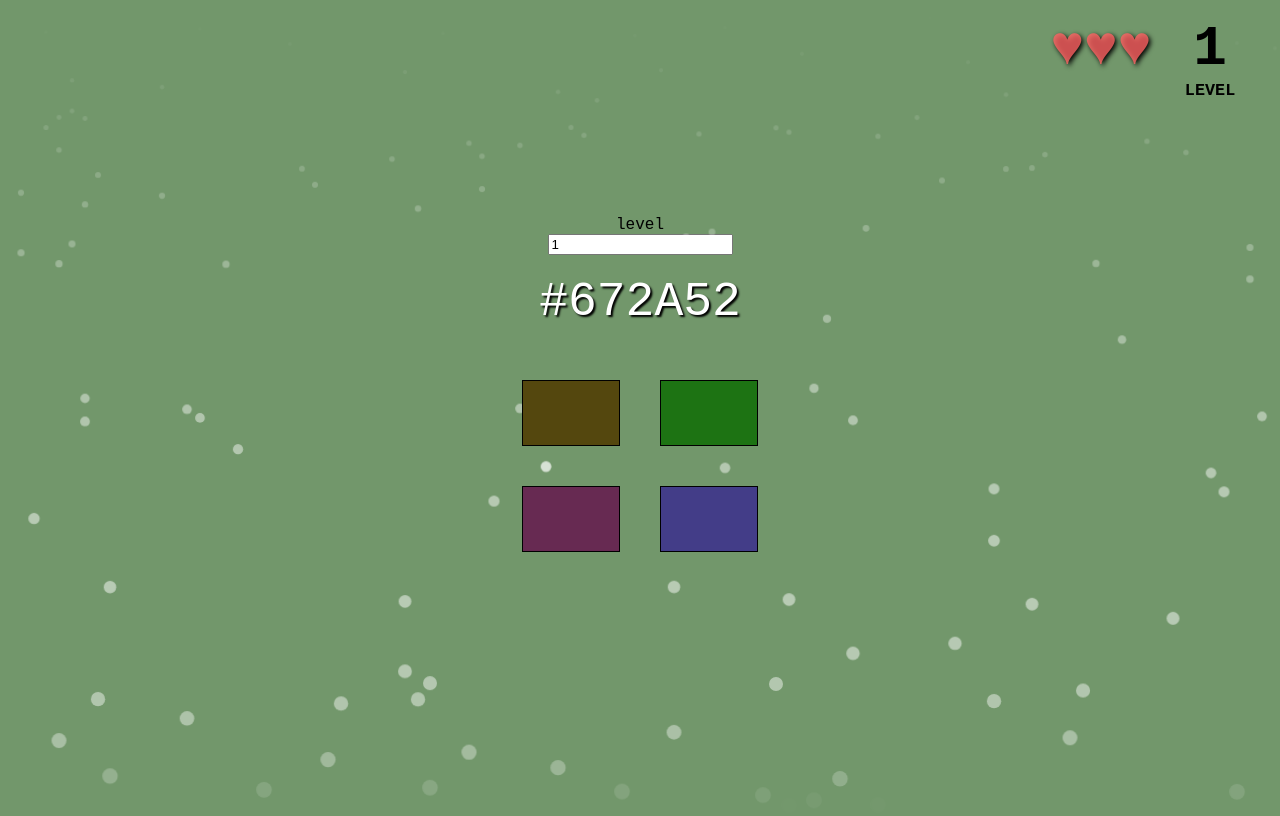
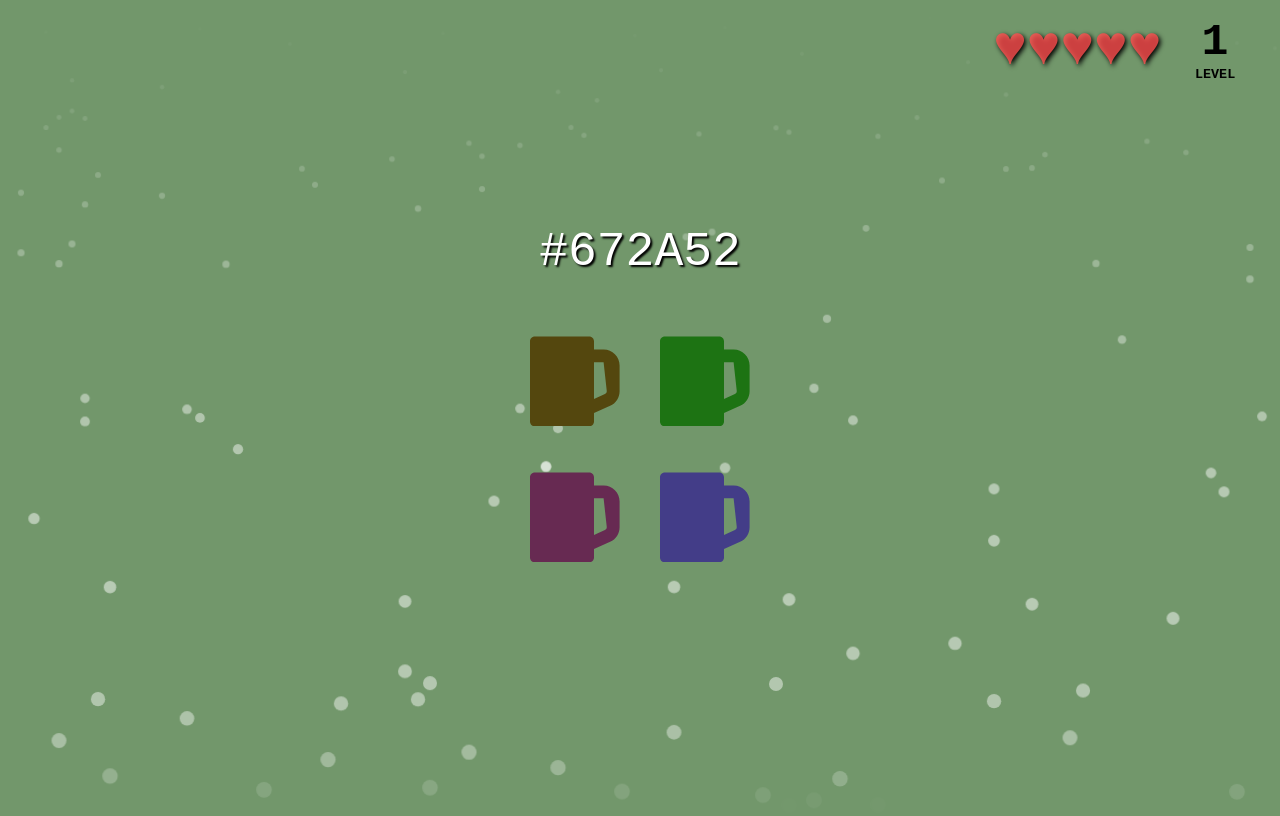
Before and after one commit to parostatkiem/know-it-or-guess-it, a React (Create React App) app: page / in a window 1280 px wide. Built offline with nearby package versions, Linux system fonts and the light colour scheme; the HTML template or start-up script is replaced by a standard one.

Commit message:
works even better

```diff
--- a/src/App.js
+++ b/src/App.js
@@ -1,10 +1,10 @@
 import './background.scss';
 import './app.scss';
 import ColorTile from './components/ColorTile/ColorTile';
-import { useState, useCallback, useMemo } from 'react';
+import { useState, useCallback, useMemo, useEffect, useRef } from 'react';
 
 const bubbles = Array.from(Array(200).keys()).map((n) => (
-  <i className="bubble" />
+  <i key={n} className="bubble" />
 ));
 
 function mulberry32(a) {
@@ -41,7 +41,12 @@ const toHex = (n) => parseInt(n).toString(16).padStart(2, '0');
 function App() {
   const [mousePos, setMousePos] = useState({ x: 0, y: 0 });
   const [level, setLevel] = useState(1);
-  const [lifes, setLifes] = useState(3);
+  const [lifes, setLifes] = useState(5);
+  const [isRevealing, setRevealing] = useState(false);
+  const [isFinished, setFinished] = useState(false);
+
+  const finalDialog = useRef(null);
+  const revealTimer = useRef(null);
 
   const getRandForLevel = useCallback(
     (seed = 0) => mulberry32(seed + level)(),
@@ -85,16 +90,40 @@ function App() {
     [correctColor, getHexColorFromNumber, getRandForLevel, level]
   );
 
+  const handleTileClick = useCallback(
+    (color) => {
+      if (isRevealing || isFinished) return;
+      if (color !== correctColor) {
+        setRevealing(true);
+        revealTimer.current = setTimeout(() => {
+          setRevealing(false);
+          setLevel((n) => parseInt(n) + 1);
+        }, 3500);
+        setLifes((n) => n - 1);
+      } else {
+        setLevel((n) => parseInt(n) + 1);
+      }
+    },
+    [correctColor, isRevealing, isFinished]
+  );
+
+  useEffect(() => {
+    if (lifes === 0) {
+      setFinished(true);
+      finalDialog.current.showModal();
+      if (revealTimer.current) {
+        clearTimeout(revealTimer.current);
+      }
+    }
+  }, [lifes]);
+
   return (
     <>
-      <div onMouseMove={handleMouseMove} className="App">
-        level
-        <input
-          type="number"
-          step="1"
-          value={level}
-          onChange={(e) => setLevel(e.target.value)}
-        />
+      <div
+        style={isFinished ? { display: 'none' } : undefined}
+        onMouseMove={handleMouseMove}
+        className={'App ' + (isRevealing ? 'reveal' : '')}
+      >
         <span className="color-code">#{correctColor}</span>
         <main>
           {possibleColors.map((c, i) => (
@@ -103,6 +132,8 @@ function App() {
               color={c}
               mouseX={mousePos.x}
               mouseY={mousePos.y}
+              onClick={() => handleTileClick(c)}
+              className={c === correctColor ? '' : 'incorrect'}
             />
           ))}
         </main>
@@ -117,6 +148,12 @@ function App() {
         </aside>
       </div>
       <div className="bottom-particles">{bubbles}</div>
+
+      <dialog ref={finalDialog}>
+        <h3>Good, you reached level</h3>
+        <h1>{level}</h1>
+        <h3>This is over now.</h3>
+      </dialog>
     </>
   );
 }
--- a/src/app.scss
+++ b/src/app.scss
@@ -36,11 +36,12 @@ aside {
   user-select: none;
 
   .lifes {
-    color: rgba(255, 100, 100, 0.8);
+    color: rgba(255, 80, 80, 0.8);
     text-shadow: 2px 2px 5px black;
   }
 
   .level {
+    font-size: 0.8em;
     display: flex;
     flex-direction: column;
     align-items: center;
--- a/src/components/ColorTile/ColorTile.jsx
+++ b/src/components/ColorTile/ColorTile.jsx
@@ -1,13 +1,13 @@
 import './ColorTile.scss';
-import { useEffect, useRef } from 'react';
+import { useEffect, useRef, forwardRef } from 'react';
 
-const ColorTile = ({ mouseX, mouseY, color }) => {
-  const ref = useRef(null);
+const ColorTile = ({ mouseX, mouseY, color, onClick, className }) => {
+  const localRef = useRef(null);
 
   const calculateTransform = () => {
-    if (!ref.current) return '';
+    if (!localRef.current) return '';
 
-    const rect = ref.current.getBoundingClientRect();
+    const rect = localRef.current.getBoundingClientRect();
 
     const rotationY = ((rect.left + rect.right) / 2 - mouseX) / 600;
     const rotationX = ((rect.top + rect.bottom) / 2 - mouseY) / 600;
@@ -16,9 +16,10 @@ const ColorTile = ({ mouseX, mouseY, color }) => {
 
   return (
     <div
-      ref={ref}
+      onClick={onClick}
+      ref={localRef}
       style={{ transform: calculateTransform(), backgroundColor: '#' + color }}
-      className="color-tile"
+      className={'color-tile ' + className}
     >
       {/* {color} */}
     </div>
--- a/src/components/ColorTile/ColorTile.scss
+++ b/src/components/ColorTile/ColorTile.scss
@@ -1,8 +1,7 @@
 .color-tile {
-  width: 6em;
-  height: 4em;
-  border: 1px solid black;
-  background: white;
+  width: 90px;
+  height: 96px;
+
   cursor: pointer;
 
   transition: transform 0.1s, scale 0.3s;
@@ -12,5 +11,22 @@
   &:hover {
     scale: 1.4;
   }
-  //   box-shadow: 2px 2px 5px black;
+  clip-path: path(
+    'M 73.6 19.2 h -9.6 V 11.2 c 0 -2.651 -2.149 -4.8 -4.8 -4.8 H 4.8 C 2.149 6.4 0 8.549 0 11.2 v 80 c 0 2.651 2.149 4.8 4.8 4.8 h 54.4 c 2.651 0 4.8 -2.149 4.8 -4.8 v -8.422 l 16.1212 -7.1954 C 85.8792 73.0126 89.6 67.2776 89.6 60.972 V 35.2 c 0 -8.8224 -7.1776 -16 -16 -16 z m 3.2 41.772 a 3.2036 3.2036 90 0 1 -1.8958 2.9222 L 64 68.761 V 32 h 9.6 z z z'
+  );
+
+  .reveal &.incorrect {
+    animation: revealIncorrect forwards 1s ease-out;
+  }
+
+  @keyframes revealIncorrect {
+    from {
+      scale: 1;
+      opacity: 1;
+    }
+    to {
+      scale: 0.1;
+      opacity: 0;
+    }
+  }
 }
```
